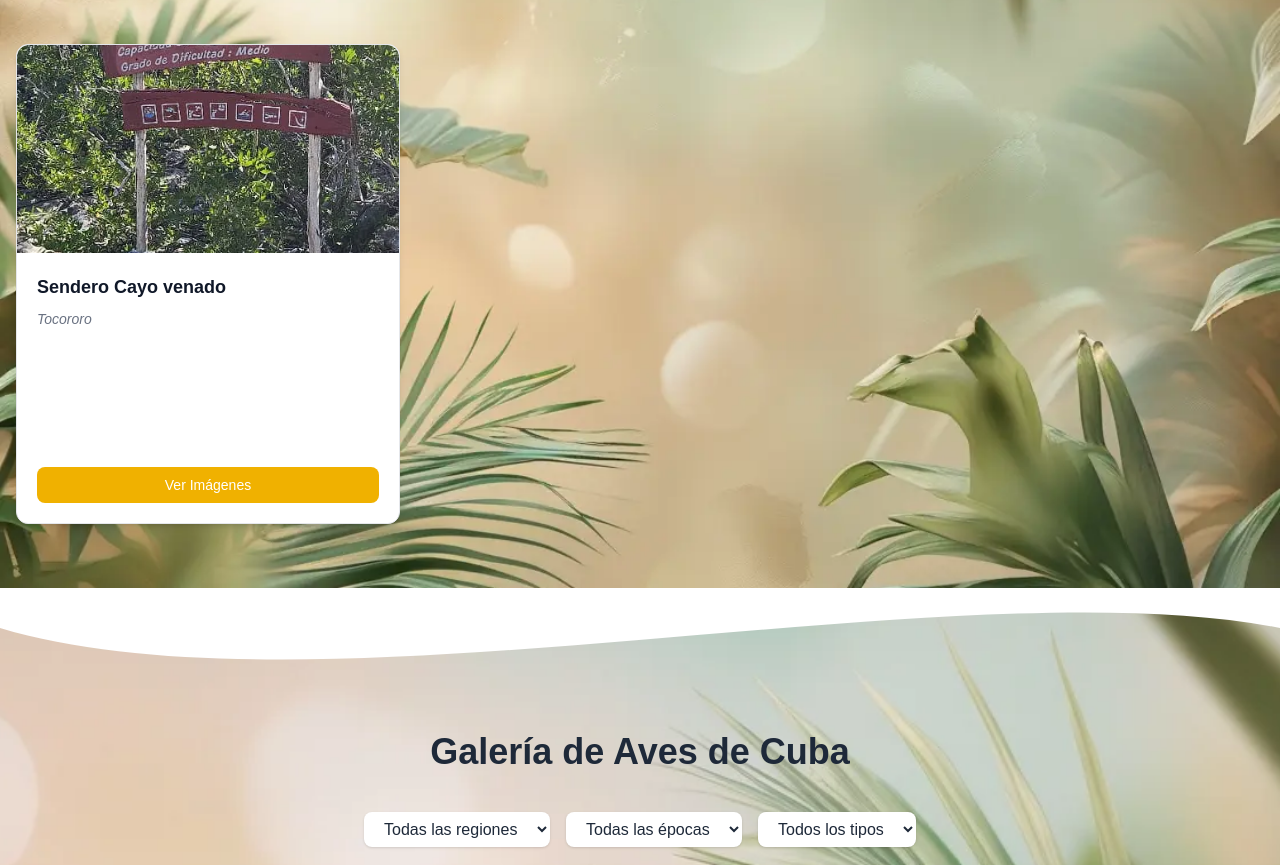
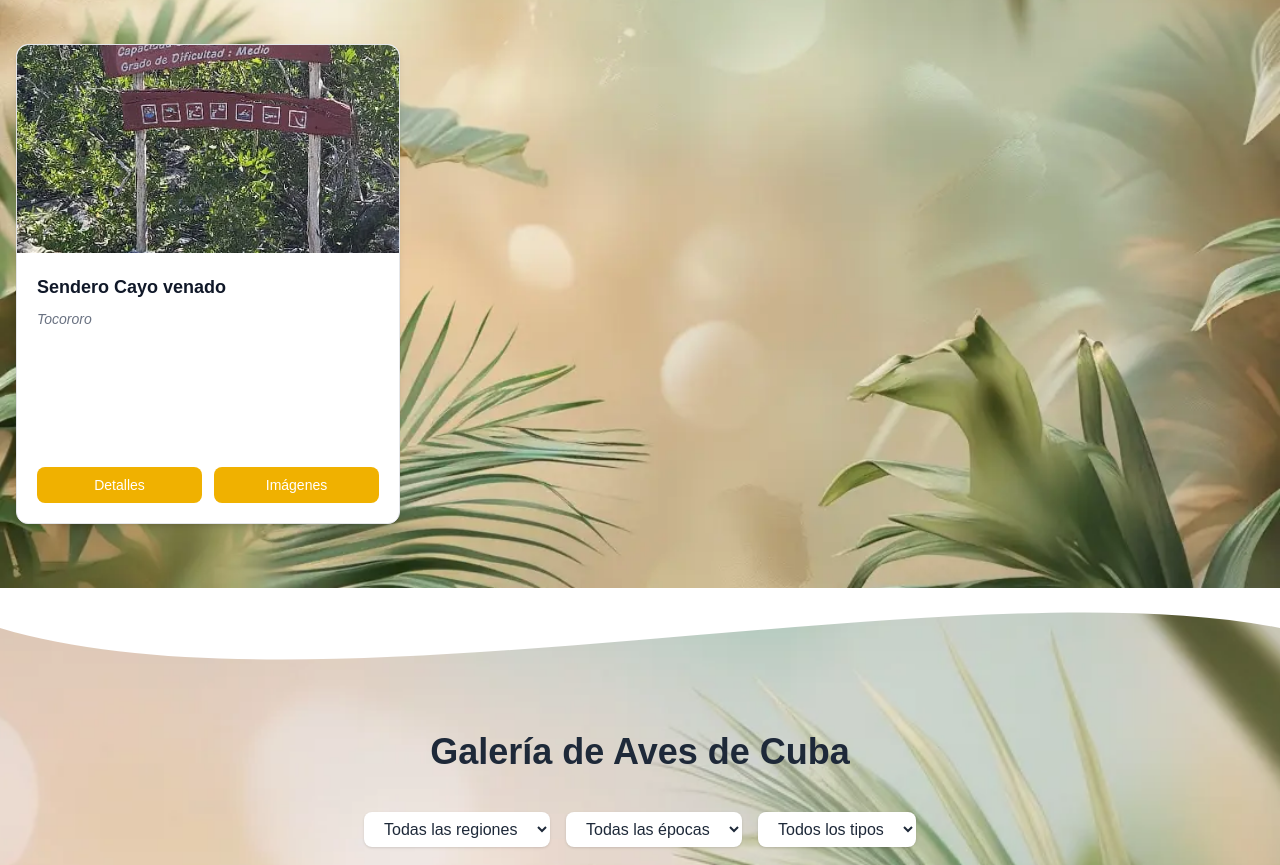
Before and after one commit to GLM1996/avescuba, a Next.js app: page /en in a window 1280 px wide. Shown: the part 980-1845 px from the top of the page. Built offline with nearby package versions, Linux system fonts and the light colour scheme.

Commit message:
CardTours varias sesiones

```diff
--- a/package.json
+++ b/package.json
@@ -9,6 +9,7 @@
     "lint": "next lint"
   },
   "dependencies": {
+    "framer-motion": "^12.23.6",
     "next": "15.4.2",
     "next-intl": "^4.3.4",
     "react": "19.1.0",
--- a/src/app/[locale]/components/ui/CardTours.tsx
+++ b/src/app/[locale]/components/ui/CardTours.tsx
@@ -3,17 +3,14 @@
 import React, { useState } from 'react';
 import Image from 'next/image';
 import { Swiper, SwiperSlide } from 'swiper/react';
-import {
-  Navigation,
-  Pagination,
-  Zoom,
-  Autoplay
-} from 'swiper/modules';
+import { Navigation, Pagination, Zoom, Autoplay } from 'swiper/modules';
 
 import 'swiper/css';
 import 'swiper/css/navigation';
 import 'swiper/css/pagination';
 import 'swiper/css/zoom';
+import { AnimatePresence, motion } from 'framer-motion';
+
 
 type Tour = {
   id: number;
@@ -29,6 +26,7 @@ interface CardToursProps {
 
 const CardTours: React.FC<CardToursProps> = ({ tour }) => {
   const [showDetails, setShowDetails] = useState(false);
+  const [activeTab, setActiveTab] = useState<'descripcion' | 'imagenes'>('descripcion');
 
   return (
     <div className="w-full sm:max-w-sm perspective">
@@ -36,15 +34,14 @@ const CardTours: React.FC<CardToursProps> = ({ tour }) => {
         className={`relative w-full h-[30rem] transition-transform duration-700 transform-style-preserve-3d ${showDetails ? 'rotate-y-180' : ''
           }`}
       >
-        {/* Frente */}
+        {/* Portada */}
         <div className="absolute w-full h-full backface-hidden rounded-xl overflow-hidden bg-white border border-gray-200 shadow-md flex flex-col">
           <div className="relative h-52 w-full">
             <Image
               src={tour.imagen}
               alt={`Imagen del tour: ${tour.nombre}`}
               fill
-              style={{ objectFit: 'cover' }}
-              className="rounded-t-xl"
+              className="object-cover rounded-t-xl"
               sizes="(max-width: 768px) 100vw, 400px"
             />
           </div>
@@ -55,18 +52,42 @@ const CardTours: React.FC<CardToursProps> = ({ tour }) => {
               <p className="text-sm italic text-gray-500 mt-2 line-clamp-4">{tour.descripcion}</p>
             </div>
 
+            <div className="flex gap-3 mt-5">
               <button
-              onClick={() => setShowDetails(true)}
-              className="mt-5 w-full py-2 px-4 bg-yellow-500 text-white text-sm font-medium rounded-lg hover:bg-yellow-600 transition-colors"
+                onClick={() => {
+                  setActiveTab('descripcion');
+                  setShowDetails(true);
+                }}
+                className="w-full py-2 px-4 bg-yellow-500 text-white text-sm font-medium rounded-lg hover:bg-yellow-600 transition-colors"
               >
-              Ver Imágenes
+                Detalles
+              </button>
+              <button
+                onClick={() => {
+                  setActiveTab('imagenes');
+                  setShowDetails(true);
+                }}
+                className="w-full py-2 px-4 bg-yellow-500 text-white text-sm font-medium rounded-lg hover:bg-yellow-600 transition-colors"
+              >
+                Imágenes
               </button>
             </div>
           </div>
+        </div>
 
-        {/* Reverso */}
+        {/* Reverso: Detalles o Imágenes */}
         <div className="absolute w-full h-full backface-hidden rotate-y-180 rounded-xl bg-white border border-gray-200 shadow-md flex flex-col p-5 overflow-y-auto">
-          <div className="flex-1 space-y-4">
+
+          <AnimatePresence mode="wait">
+            {activeTab === 'imagenes' ? (
+              <motion.div
+                key="imagenes"
+                className="flex-1 space-y-4"
+                initial={{ opacity: 0, y: 20 }}
+                animate={{ opacity: 1, y: 0 }}
+                exit={{ opacity: 0, y: -20 }}
+                transition={{ duration: 0.3 }}
+              >
                 {/* Carrusel */}
                 <Swiper
                   modules={[Navigation, Pagination, Zoom, Autoplay]}
@@ -80,7 +101,7 @@ const CardTours: React.FC<CardToursProps> = ({ tour }) => {
                     <SwiperSlide key={index}>
                       <div
                         className="swiper-zoom-container w-full h-64 relative rounded-xl overflow-hidden"
-                    style={{ minHeight: '16rem', position: 'relative' }} // refuerzo adicional
+                        style={{ minHeight: '16rem', position: 'relative' }}
                       >
                         <Image
                           src={imgUrl}
@@ -97,7 +118,6 @@ const CardTours: React.FC<CardToursProps> = ({ tour }) => {
                         />
                       </div>
                     </SwiperSlide>
-
                   ))}
                 </Swiper>
 
@@ -105,17 +125,51 @@ const CardTours: React.FC<CardToursProps> = ({ tour }) => {
                   <h3 className="text-xl font-bold text-gray-900 mt-4">{tour.nombre}</h3>
                   <p className="text-gray-700 text-sm whitespace-pre-line mt-2">{tour.descripcion}</p>
                 </div>
-          </div>
+              </motion.div>
+            ) : (
+              <motion.div
+                key="descripcion"
+                className="flex-1 space-y-4"
+                initial={{ opacity: 0, y: 20 }}
+                animate={{ opacity: 1, y: 0 }}
+                exit={{ opacity: 0, y: -20 }}
+                transition={{ duration: 0.3 }}
+              >
+                <h3 className="text-xl font-bold text-gray-900 mt-4">{tour.nombre}</h3>
+                <p className="text-gray-700 text-sm whitespace-pre-line mt-2">{tour.descripcion}</p>
+                <b>mostrando solo detalles</b>
+              </motion.div>
+            )}
+          </AnimatePresence>
+
+
+          <div className="mt-5 flex gap-2">
+            {activeTab === 'imagenes' ? (
+              <button
+                onClick={() => setActiveTab('descripcion')}
+                className="w-full py-2 px-4 bg-blue-500 text-white text-sm font-medium rounded-lg hover:bg-blue-600 transition-colors"
+              >
+                Ver descripción
+              </button>
+            ) : (
+              <button
+                onClick={() => setActiveTab('imagenes')}
+                className="w-full py-2 px-4 bg-blue-500 text-white text-sm font-medium rounded-lg hover:bg-blue-600 transition-colors"
+              >
+                Ver imágenes
+              </button>
+            )}
 
             <button
               onClick={() => setShowDetails(false)}
-            className="mt-5 w-full py-2 px-4 bg-gray-800 text-white text-sm font-medium rounded-lg hover:bg-gray-700 transition-colors"
+              className="w-full py-2 px-4 bg-gray-800 text-white text-sm font-medium rounded-lg hover:bg-gray-700 transition-colors"
             >
-            Ocultar detalles
+              Volver
             </button>
           </div>
         </div>
       </div>
+    </div >
   );
 };
 
```
Also changed, not shown: 1 other file (tests, documents, lock files or other folders). Lines whose indentation alone changed are shown as unchanged.
